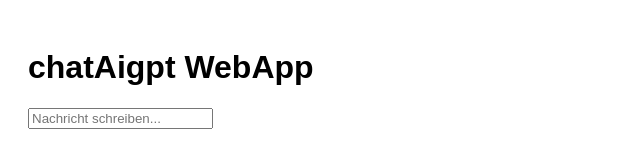
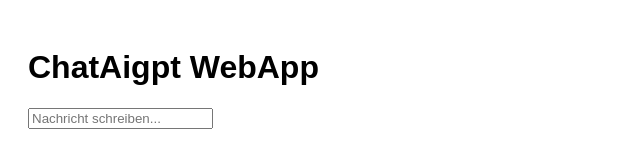
Before and after one commit to mikaael7428/chataigpt, a React (Vite) app: page / in a window 1280 px wide. Shown: the top 160 px of the page, without its empty margins (0-640 px from the left). Built offline with nearby package versions, Linux system fonts and the light colour scheme.

Commit message:
Refactor App component for better readability

```diff
--- a/src/App.jsx
+++ b/src/App.jsx
@@ -9,7 +9,8 @@ export default function App() {
 
   return (
     <div style={{ fontFamily: "Arial", padding: 20 }}>
-            <h1>chatAigpt WebApp</h1>
+      <h1>ChatAigpt WebApp</h1>
+
       <input
         placeholder="Nachricht schreiben..."
         onKeyDown={(e) => {
@@ -19,6 +20,7 @@ export default function App() {
           }
         }}
       />
+
       {messages.map((m, i) => (
         <div key={i}>{m.text}</div>
       ))}
```
Lines whose indentation alone changed are shown as unchanged.
